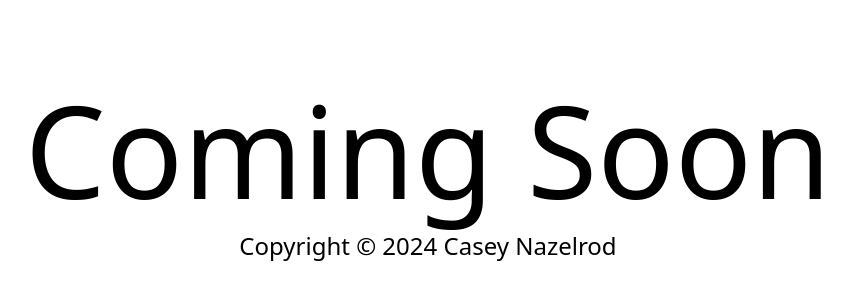
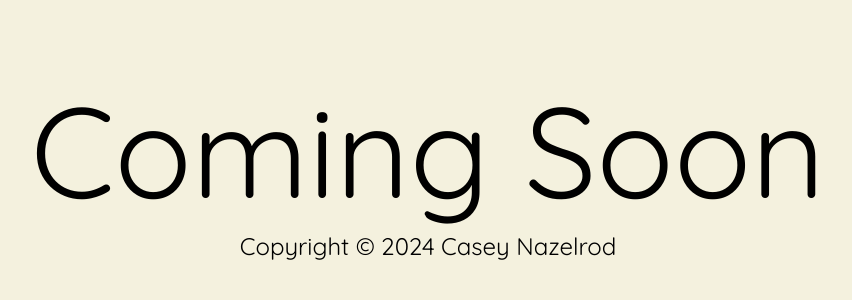
Before and after one commit to cwnaze/Portfolio-Site, a SvelteKit app: page / in a window 1280 px wide. Shown: the part 226-526 px from the top of the page, without its empty margins (212-1064 px from the left). Built offline with nearby package versions, Linux system fonts and the light colour scheme.

Commit message:
feat: config tailwind

```diff
--- a/src/app.html
+++ b/src/app.html
@@ -4,9 +4,12 @@
 		<meta charset="utf-8" />
 		<link rel="icon" href="%sveltekit.assets%/favicon.svg" />
 		<meta name="viewport" content="width=device-width, initial-scale=1" />
+		<link rel="preconnect" href="https://fonts.googleapis.com">
+		<link rel="preconnect" href="https://fonts.gstatic.com" crossorigin>
+		<link href="https://fonts.googleapis.com/css2?family=Quicksand:wght@300..700&display=swap" rel="stylesheet">
 		%sveltekit.head%
 	</head>
-	<body data-sveltekit-preload-data="hover">
+	<body data-sveltekit-preload-data="hover" class="bg-yellow-100 font-sans">
 		<div style="display: contents">%sveltekit.body%</div>
 	</body>
 </html>
--- a/tailwind.config.ts
+++ b/tailwind.config.ts
@@ -8,6 +8,24 @@ export default {
 	content: ['./src/**/*.{html,js,svelte,ts}'],
 
 	theme: {
+		colors: {
+			'yellow': {
+				100: '#F4F1DE',
+				200: '#F2CC8F'
+			},
+			'red': {
+				100: '#E07A5F'
+			},
+			'green': {
+				100: '#81B29A'
+			},
+			'blue': {
+				100: '#3D405B'
+			},
+		},
+		fontFamily: {
+			sans: ['Quicksand', 'sans-serif']
+		  },
 		extend: {}
 	},
 
```
